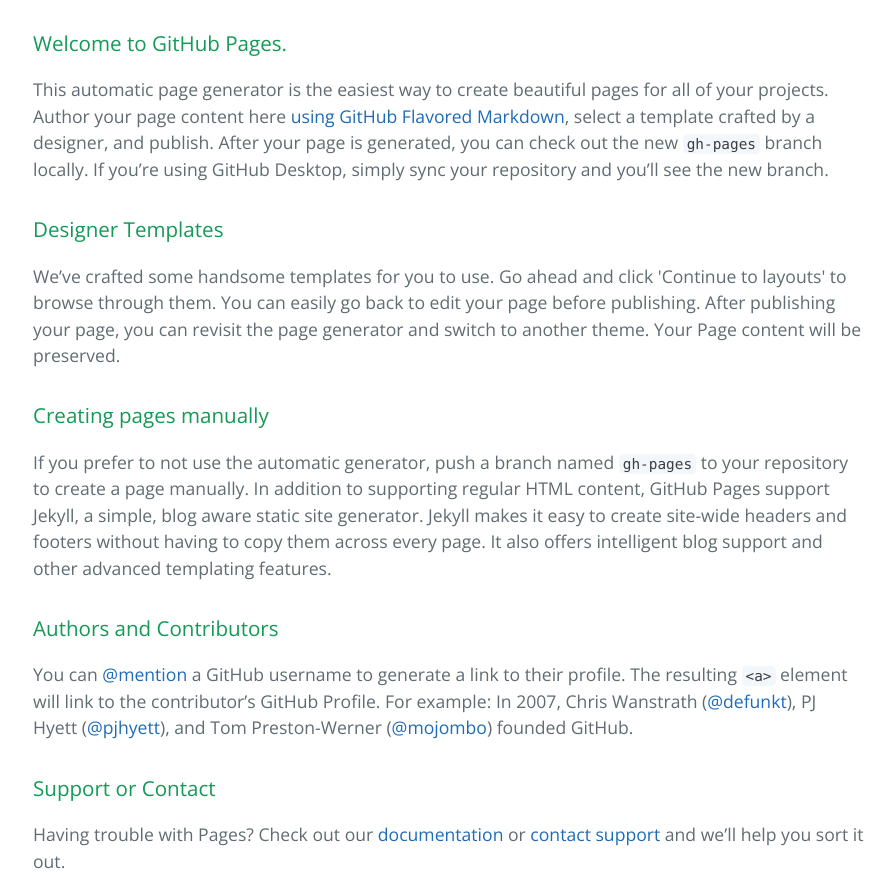
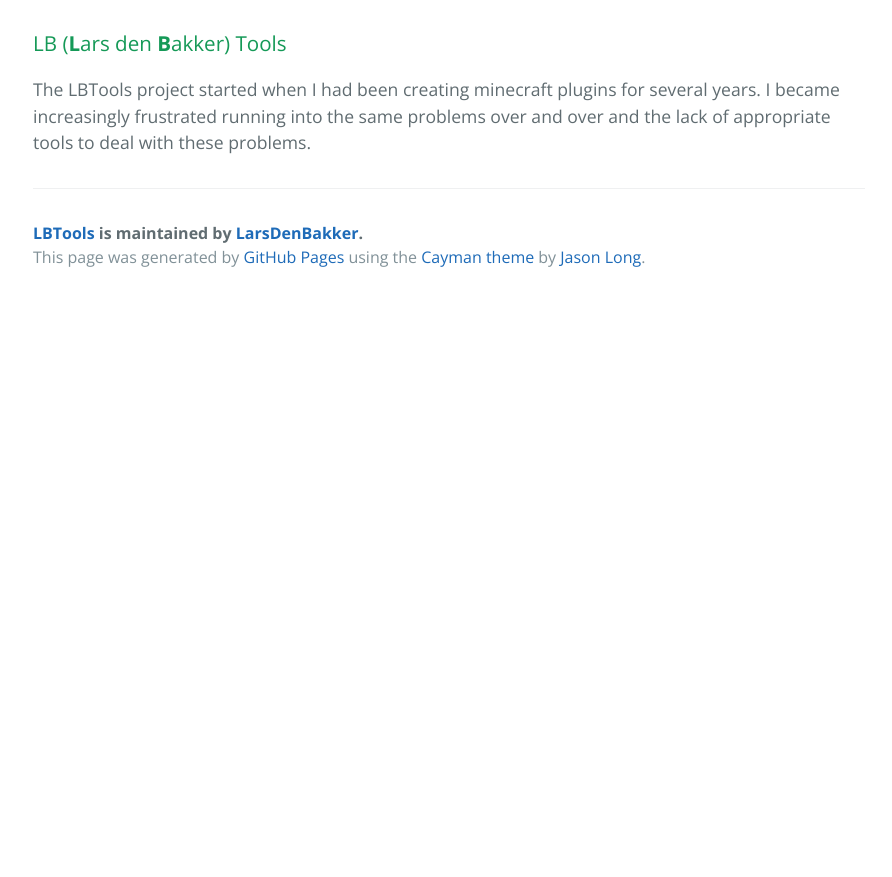
Before and after one commit to LarsDenBakker/LBTools, a plain HTML site: page index.html in a window 1280 px wide. Shown: the part 340-1217 px from the top of the page, without its empty margins (191-1083 px from the left). After the commit the page ends 800 px from the top, so only its background shows below. Drawn offline with nearby package versions, Linux system fonts and the light colour scheme.

```diff
--- a/index.html
+++ b/index.html
@@ -20,29 +20,9 @@
 
     <section class="main-content">
       <h3>
-<a id="welcome-to-github-pages" class="anchor" href="#welcome-to-github-pages" aria-hidden="true"><span class="octicon octicon-link"></span></a>Welcome to GitHub Pages.</h3>
+<a id="lb-lars-den-bakker-tools" class="anchor" href="#lb-lars-den-bakker-tools" aria-hidden="true"><span class="octicon octicon-link"></span></a>LB (<strong>L</strong>ars den <strong>B</strong>akker) Tools</h3>
 
-<p>This automatic page generator is the easiest way to create beautiful pages for all of your projects. Author your page content here <a href="https://guides.github.com/features/mastering-markdown/">using GitHub Flavored Markdown</a>, select a template crafted by a designer, and publish. After your page is generated, you can check out the new <code>gh-pages</code> branch locally. If you’re using GitHub Desktop, simply sync your repository and you’ll see the new branch.</p>
-
-<h3>
-<a id="designer-templates" class="anchor" href="#designer-templates" aria-hidden="true"><span class="octicon octicon-link"></span></a>Designer Templates</h3>
-
-<p>We’ve crafted some handsome templates for you to use. Go ahead and click 'Continue to layouts' to browse through them. You can easily go back to edit your page before publishing. After publishing your page, you can revisit the page generator and switch to another theme. Your Page content will be preserved.</p>
-
-<h3>
-<a id="creating-pages-manually" class="anchor" href="#creating-pages-manually" aria-hidden="true"><span class="octicon octicon-link"></span></a>Creating pages manually</h3>
-
-<p>If you prefer to not use the automatic generator, push a branch named <code>gh-pages</code> to your repository to create a page manually. In addition to supporting regular HTML content, GitHub Pages support Jekyll, a simple, blog aware static site generator. Jekyll makes it easy to create site-wide headers and footers without having to copy them across every page. It also offers intelligent blog support and other advanced templating features.</p>
-
-<h3>
-<a id="authors-and-contributors" class="anchor" href="#authors-and-contributors" aria-hidden="true"><span class="octicon octicon-link"></span></a>Authors and Contributors</h3>
-
-<p>You can <a href="https://github.com/blog/821" class="user-mention">@mention</a> a GitHub username to generate a link to their profile. The resulting <code>&lt;a&gt;</code> element will link to the contributor’s GitHub Profile. For example: In 2007, Chris Wanstrath (<a href="https://github.com/defunkt" class="user-mention">@defunkt</a>), PJ Hyett (<a href="https://github.com/pjhyett" class="user-mention">@pjhyett</a>), and Tom Preston-Werner (<a href="https://github.com/mojombo" class="user-mention">@mojombo</a>) founded GitHub.</p>
-
-<h3>
-<a id="support-or-contact" class="anchor" href="#support-or-contact" aria-hidden="true"><span class="octicon octicon-link"></span></a>Support or Contact</h3>
-
-<p>Having trouble with Pages? Check out our <a href="https://help.github.com/pages">documentation</a> or <a href="https://github.com/contact">contact support</a> and we’ll help you sort it out.</p>
+<p>The LBTools project started when I had been creating minecraft plugins for several years. I became increasingly frustrated running into the same problems over and over and the lack of appropriate tools to deal with these problems. </p>
 
       <footer class="site-footer">
         <span class="site-footer-owner"><a href="https://github.com/LarsDenBakker/LBTools">LBTools</a> is maintained by <a href="https://github.com/LarsDenBakker">LarsDenBakker</a>.</span>
```
Also changed, not shown: params.json (+1 -1 lines).
